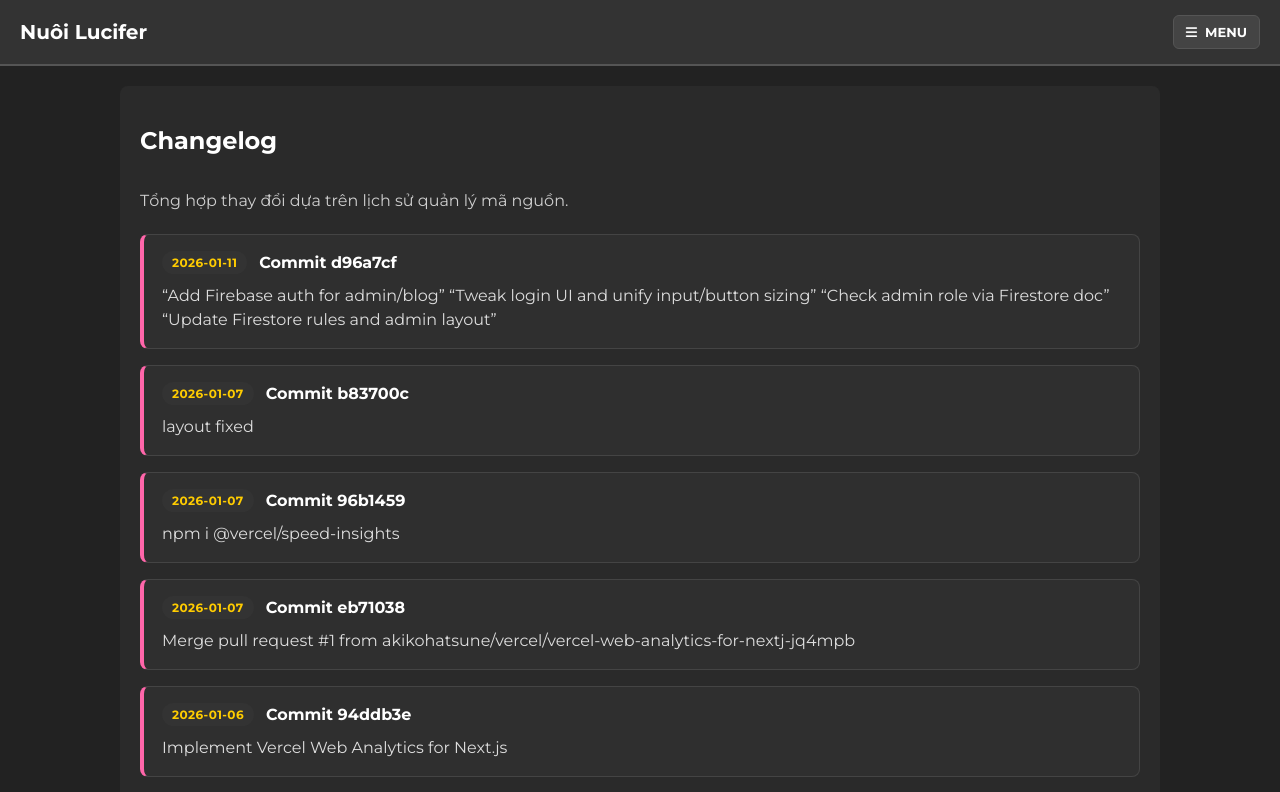
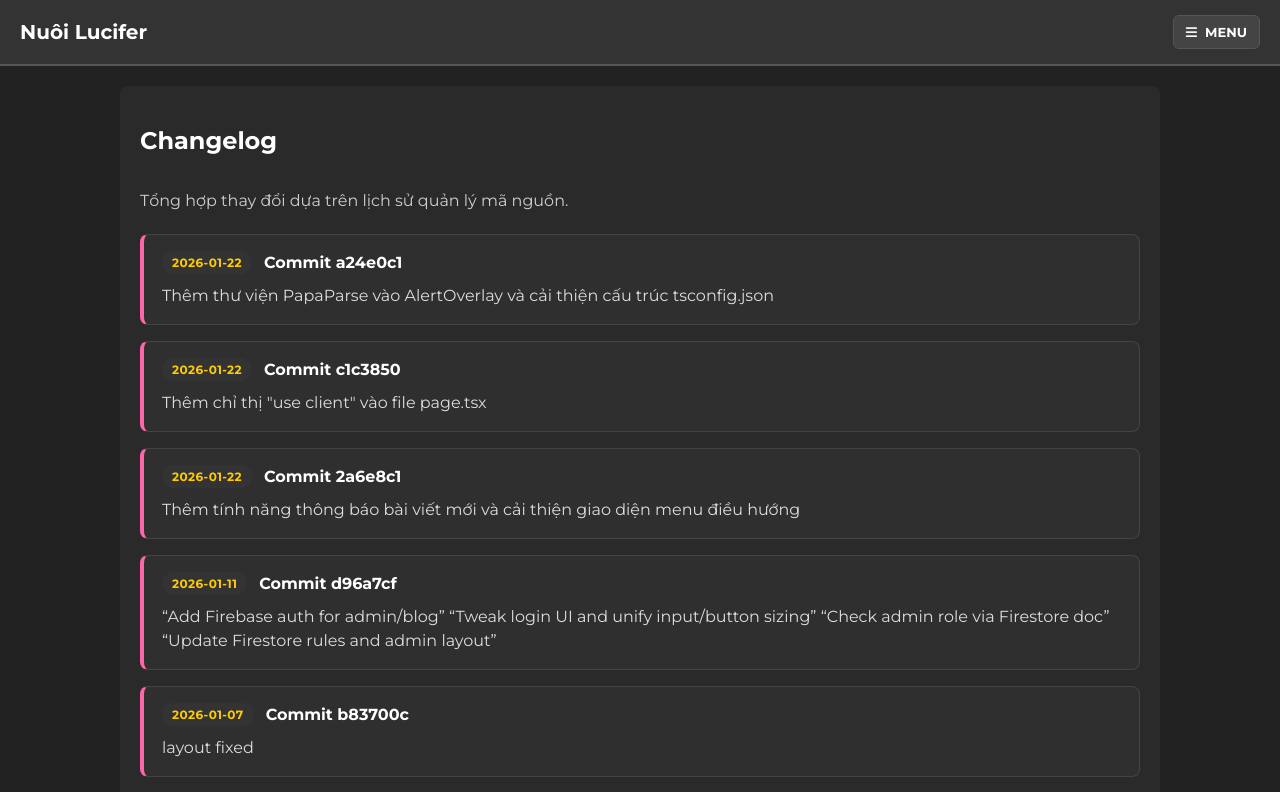
Before and after one commit to akikohatsune/nuoi-lucifer, a Next.js app: page /changelog in a window 1280 px wide. Shown: the top 792 px of the page. Built offline with nearby package versions, Linux system fonts and the light colour scheme.

Commit message:
Cập nhật payload cho Discord webhook và hoán đổi tiêu đề với thông điệp trong BlogContent

```diff
--- a/src/app/changelog/page.tsx
+++ b/src/app/changelog/page.tsx
@@ -1,6 +1,22 @@
 import "./style.css";
 
 const entries = [
+  {
+    id: "a24e0c1",
+    date: "2026-01-22",
+    description:
+      "Thêm thư viện PapaParse vào AlertOverlay và cải thiện cấu trúc tsconfig.json",
+  },
+  {
+    id: "c1c3850",
+    date: "2026-01-22",
+    description: 'Thêm chỉ thị "use client" vào file page.tsx',
+  },
+  {
+    id: "2a6e8c1",
+    date: "2026-01-22",
+    description: "Thêm tính năng thông báo bài viết mới và cải thiện giao diện menu điều hướng",
+  },
   {
     id: "d96a7cf",
     date: "2026-01-11",
```
Also changed, not shown: src/app/api/discord-webhook/route.ts (+8 -2 lines), src/app/blog/page.tsx (+1 -25 lines).
